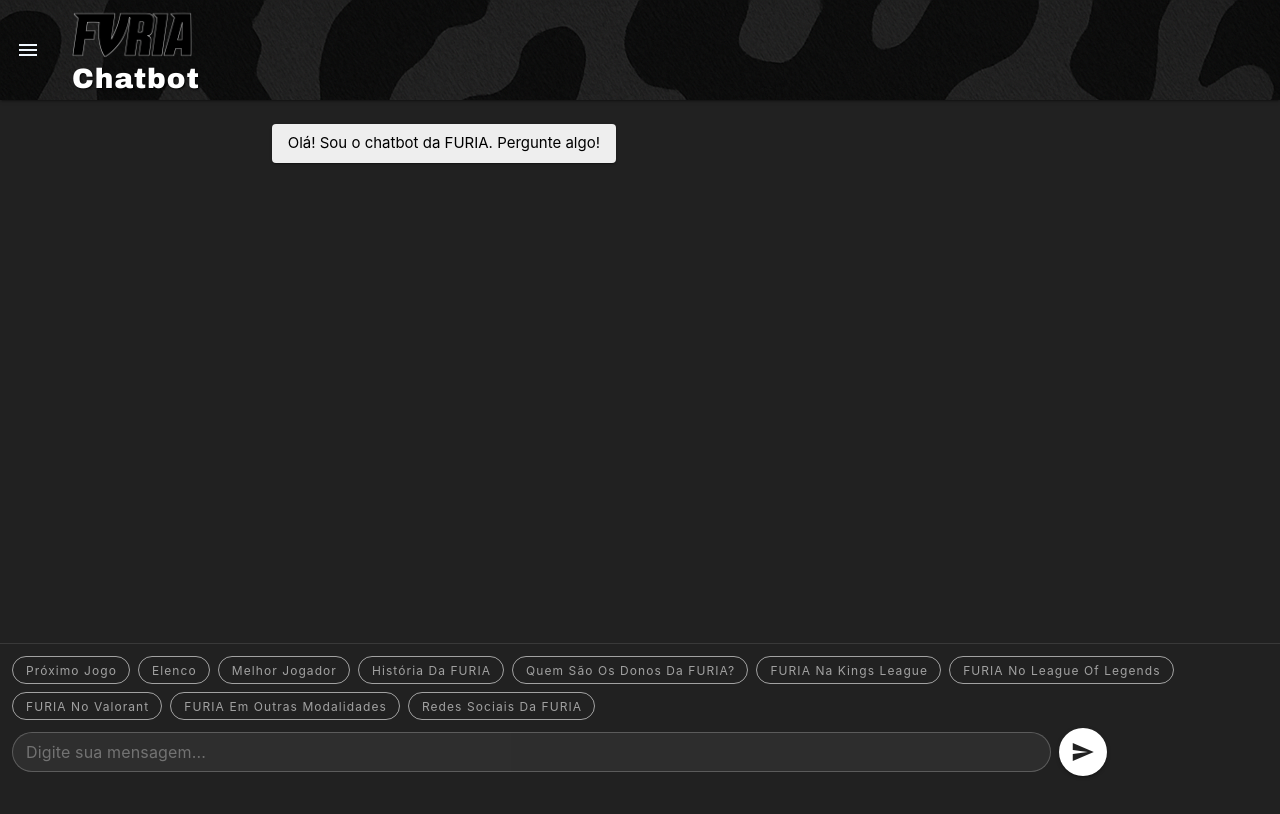
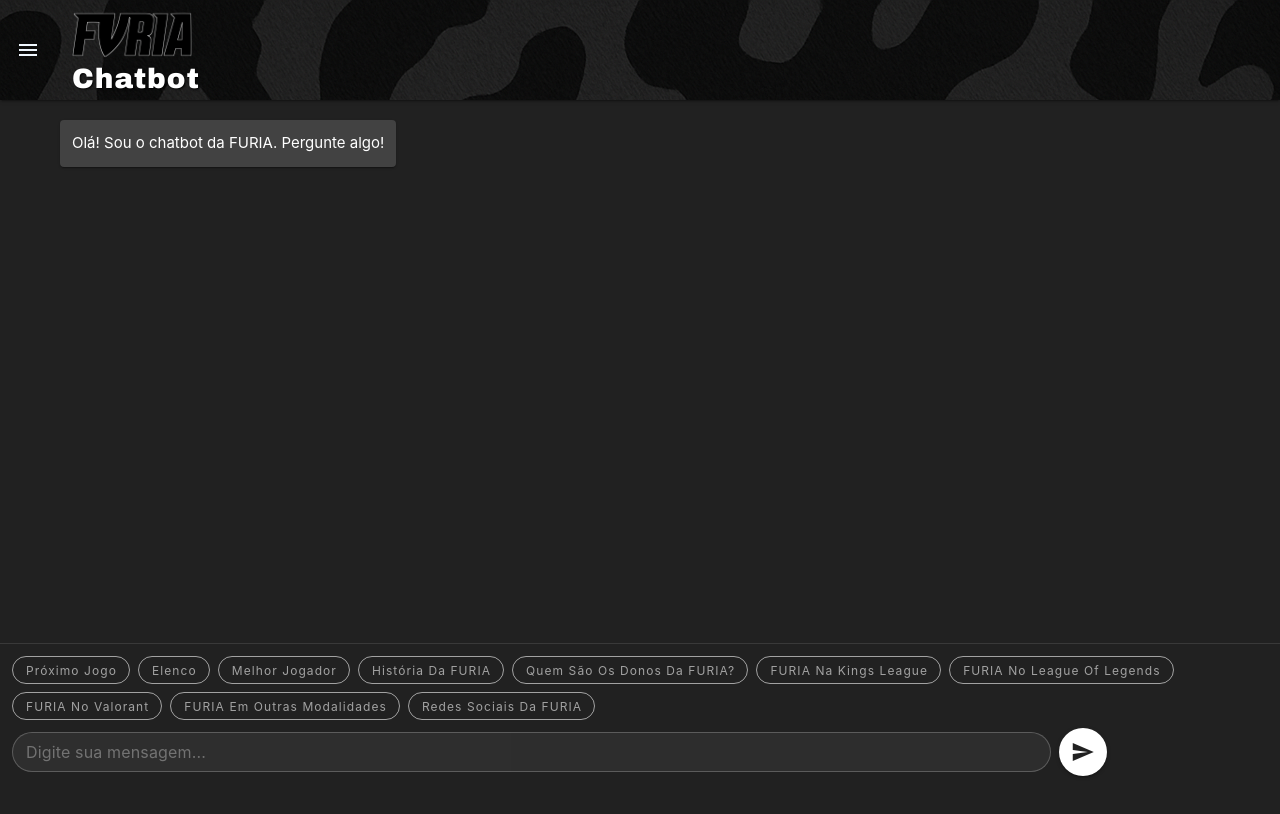
Before and after one commit to pischandler/furia-chatbot, a Vue app in the folder frontend/: page / in a window 1280 px wide. Shown: the top 814 px of the page. Built offline with nearby package versions, Linux system fonts and the light colour scheme.

Commit message:
Design page

```diff
--- a/frontend/src/assets/main.css
+++ b/frontend/src/assets/main.css
@@ -1,11 +1,27 @@
 @import './base.css';
 
+html, body, #app {
+  height: 100%;
+  margin: 0;
+}
+
 #app {
-  max-width: 1280px;
-  margin: 0 auto;
-  padding: 2rem;
-  font-weight: normal;
-  background: transparent;
+  width: 100%;
+  height: 100%;
+  display: flex;
+  flex-direction: column;
+}
+
+.v-app {
+  display: flex;
+  flex-direction: column;
+  height: 100%;
+}
+
+.v-main {
+  flex: 1;
+  min-height: 100vh;
+  background-color: #212121;
 }
 
 a,
@@ -29,8 +45,8 @@
   }
 
   #app {
-    display: grid;
-    grid-template-columns: 1fr 1fr;
+    display: flex;
+    flex-direction: row; /* Sidebar + Conteúdo */
     padding: 0 2rem;
   }
 }
--- a/frontend/src/components/ChatMessages.vue
+++ b/frontend/src/components/ChatMessages.vue
@@ -8,16 +8,22 @@
 </script>
 
 <template>
-  <div class="d-flex flex-column ga-2" style="height: 100%; overflow-y: auto">
+  <div class="d-flex flex-column ga-2 px-2" style="height: 100%; overflow-y: auto">
     <div
       v-for="(msg, index) in messages"
       :key="index"
-      class="pa-2"
-      :class="msg.from === 'bot' ? 'text-left' : 'text-right'"
+      class="pa-1"
+      :class="msg.from === 'bot' ? 'justify-start' : 'justify-end'"
     >
-      <v-card class="pa-2 bg-grey-lighten-3">
-        <div class="mx-2">{{ msg.text }}</div>
-      </v-card>
+      <div class="d-flex" :class="msg.from === 'bot' ? 'justify-start' : 'justify-end'">
+        <v-card
+          class="pa-3"
+          :class="msg.from === 'bot' ? 'bg-grey-darken-3 text-white' : 'bg-grey-lighten-3'"
+          style="max-width: 60%; word-break: break-word"
+        >
+          {{ msg.text }}
+        </v-card>
+      </div>
     </div>
   </div>
 </template>
```
